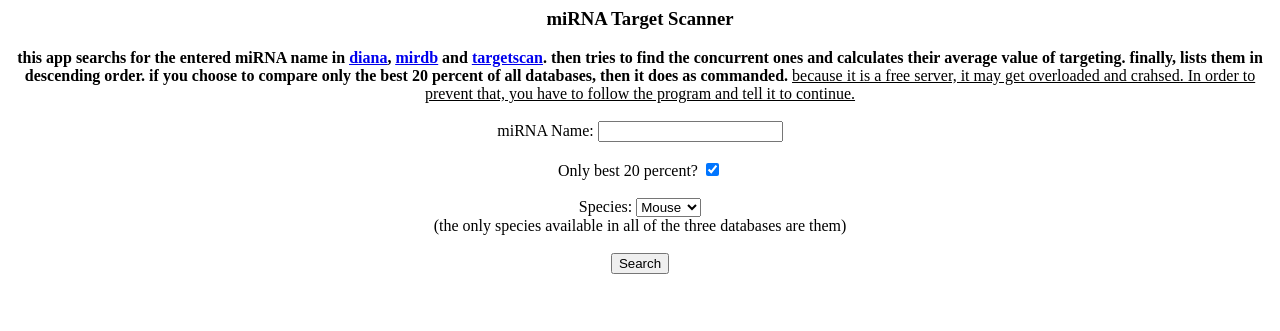
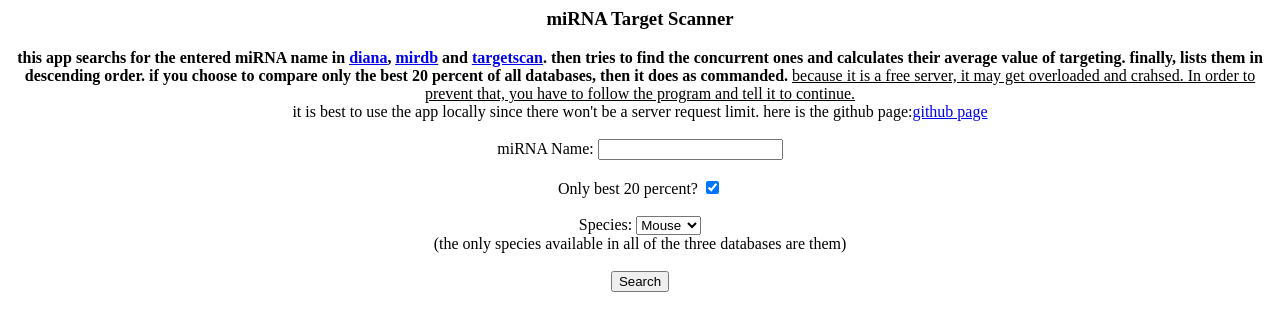
Before and after one commit to zeritte/miRNA-target-scanner, a Flask app: page / in a window 1280 px wide. Shown: the top 331 px of the page. Run offline with Flask 2, Linux system fonts and the light colour scheme.

Commit message:
heroku trials

```diff
--- a/templates/hello.html
+++ b/templates/hello.html
@@ -13,6 +13,8 @@
         of all databases, then it does as commanded.
     </b>
     <a><u>because it is a free server, it may get overloaded and crahsed. In order to prevent that, you have to follow the program and tell it to continue.</u></a>
+    <br/>
+    <a>it is best to use the app locally since there won't be a server request limit. here is the github page:</a><a href="https://github.com/zeritte/miRNA-target-scanner">github page</a>
     <br/><br/>
 <form action="" method="post">
     {{ form.csrf }}
```
